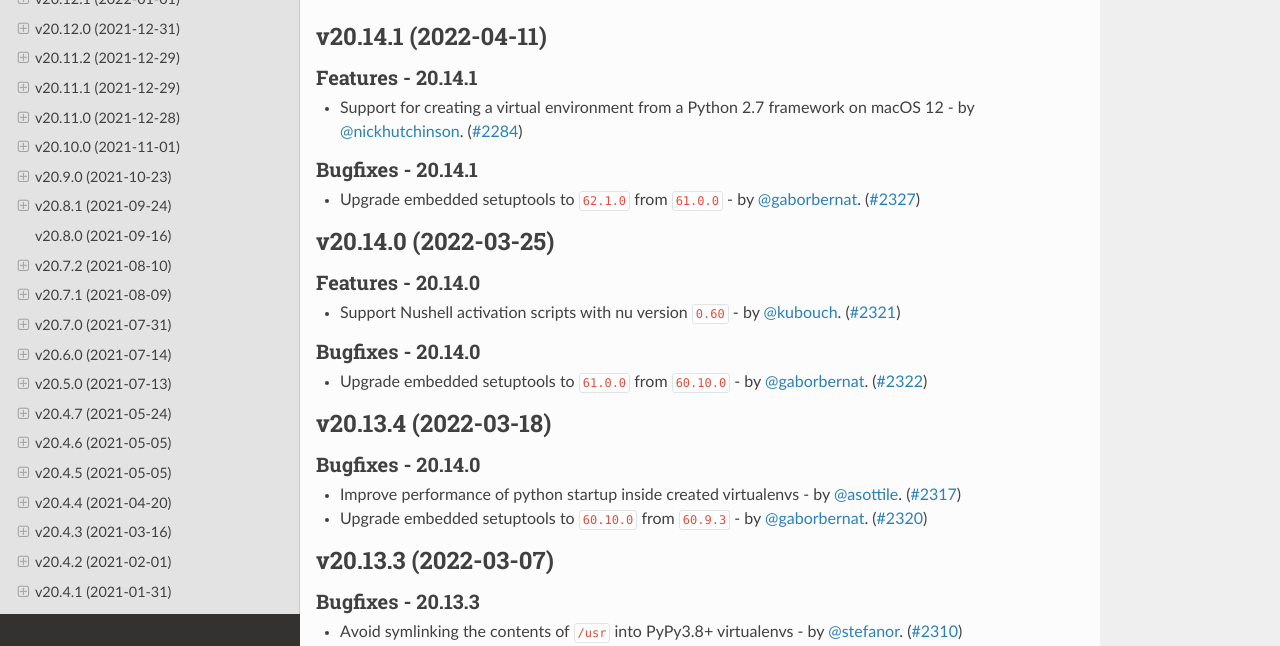
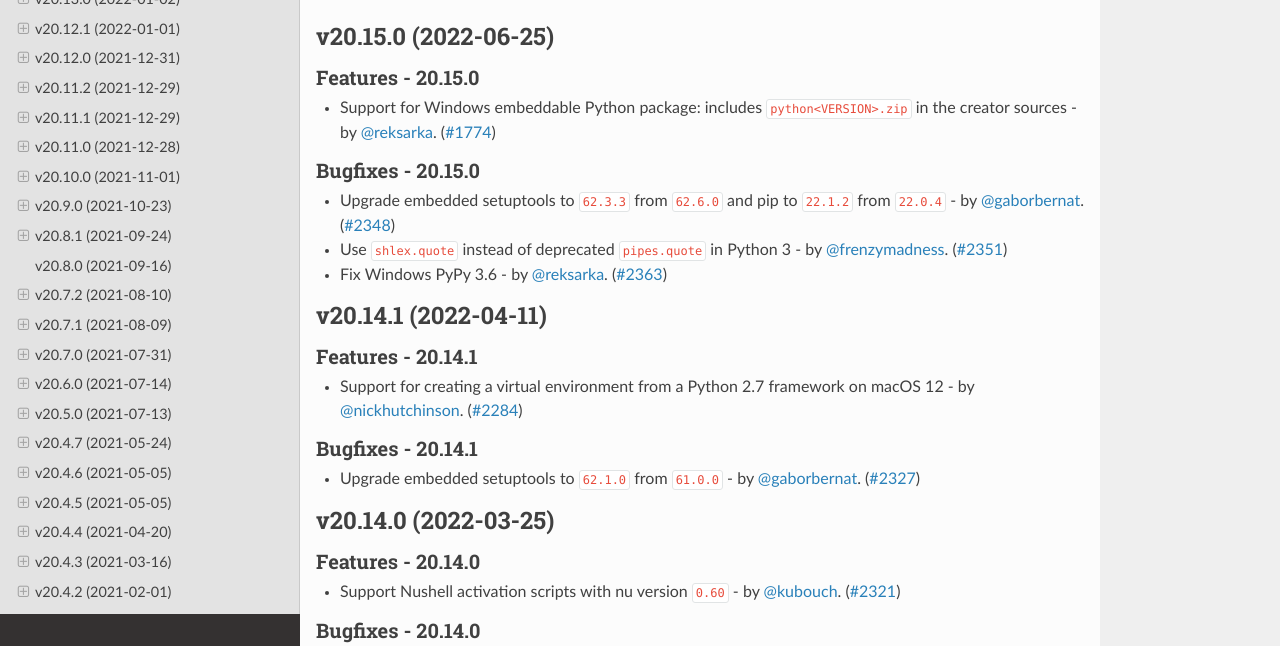
Before and after one commit to pypa/virtualenv, a Sphinx documentation site: the page built from docs/changelog.rst, in a window 1280 px wide and 900 px high, cut to the strip 254-900 px from the top of the window. Built offline with Sphinx 7.4.7 and the Read the Docs theme 2.0.0, drawn with Linux system fonts in a browser that asks for light colours; pages that are not in the unit, such as notebooks, are missing from menus; the version number could not be read and is left out; some of the changed text lies outside the part shown.

Commit message:
release 20.15.0

```diff
--- a/docs/changelog.rst
+++ b/docs/changelog.rst
@@ -4,6 +4,22 @@ Release History
 .. include:: _draft.rst
 
 .. towncrier release notes start
+
+v20.15.0 (2022-06-25)
+---------------------
+
+Features - 20.15.0
+~~~~~~~~~~~~~~~~~~
+- Support for Windows embeddable Python package: includes ``python<VERSION>.zip`` in the creator sources
+  - by :user:`reksarka`. (`#1774 <https://github.com/pypa/virtualenv/issues/1774>`_)
+
+Bugfixes - 20.15.0
+~~~~~~~~~~~~~~~~~~
+- Upgrade embedded setuptools to ``62.3.3`` from ``62.6.0`` and pip to ``22.1.2`` from ``22.0.4``
+  - by :user:`gaborbernat`. (`#2348 <https://github.com/pypa/virtualenv/issues/2348>`_)
+- Use ``shlex.quote`` instead of deprecated ``pipes.quote`` in Python 3 - by :user:`frenzymadness`. (`#2351 <https://github.com/pypa/virtualenv/issues/2351>`_)
+- Fix Windows PyPy 3.6 - by :user:`reksarka`. (`#2363 <https://github.com/pypa/virtualenv/issues/2363>`_)
+
 
 v20.14.1 (2022-04-11)
 ---------------------
--- a/docs/changelog/1774.feature.rst
+++ /dev/null
@@ -1,2 +0,0 @@
-Support for Windows embeddable Python package: includes ``python<VERSION>.zip`` in the creator sources
-- by :user:`reksarka`.
--- a/docs/changelog/2348.bugfix.rst
+++ /dev/null
@@ -1,2 +0,0 @@
-Upgrade embedded setuptools to ``62.3.3`` from ``62.6.0`` and pip to ``22.1.2`` from ``22.0.4``
-- by :user:`gaborbernat`.
--- a/docs/changelog/2351.bugfix.rst
+++ /dev/null
@@ -1 +0,0 @@
-Use ``shlex.quote`` instead of deprecated ``pipes.quote`` in Python 3 - by :user:`frenzymadness`.
--- a/docs/changelog/2363.bugfix.rst
+++ /dev/null
@@ -1 +0,0 @@
-Fix Windows PyPy 3.6 - by :user:`reksarka`.
```
